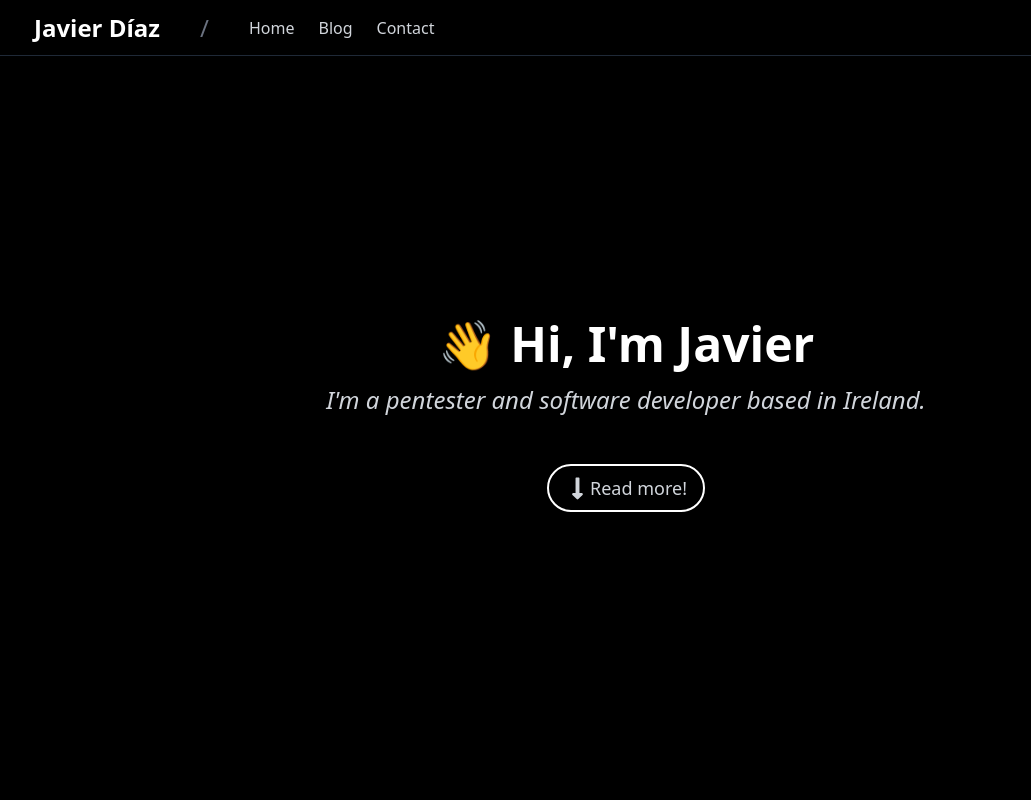
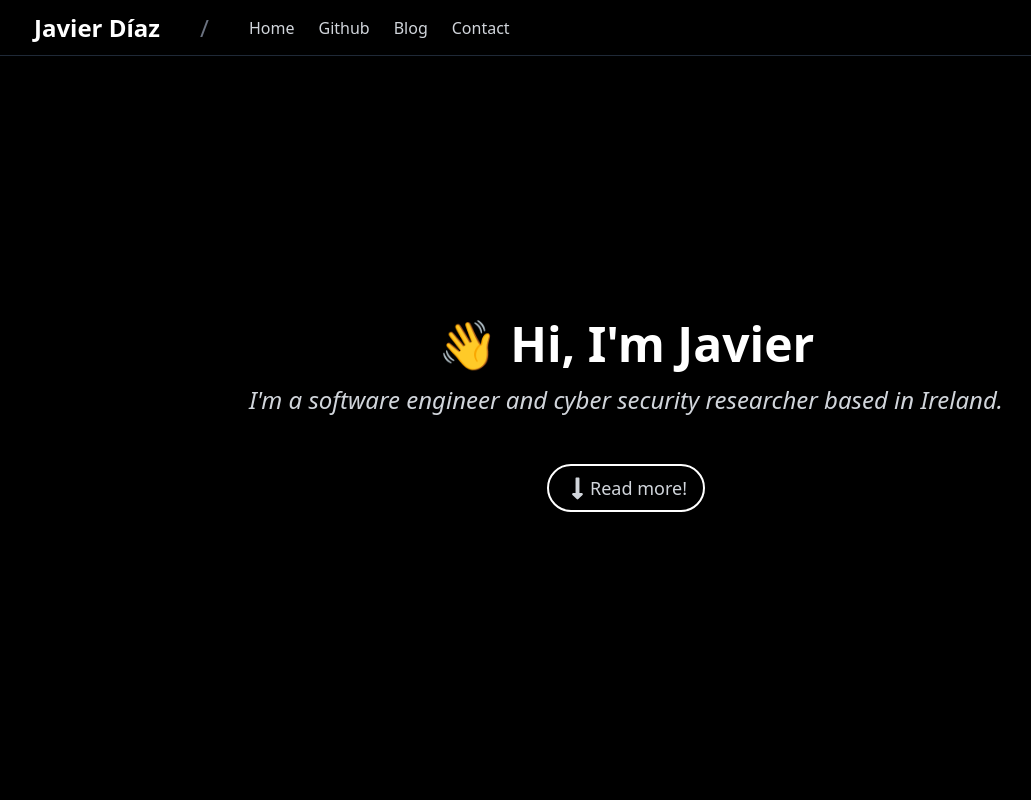
Before and after one commit to CaraTortu/javier.ie, an Astro site in the folder astro_site/: page / in a window 1280 px wide. Shown: the top 800 px of the page, without its empty margins (14-1045 px from the left). Built offline with nearby package versions, Linux system fonts and the light colour scheme; Astro itself is replaced by a stand-in of ours.

Commit message:
feat: Add github link

```diff
--- a/astro_site/src/components/Nav.astro
+++ b/astro_site/src/components/Nav.astro
@@ -12,6 +12,7 @@ import Link from "./Link.astro";
             class="flex flex-grow md:flex-grow-0 gap-6 text-md justify-center items-center md:justify-start"
         >
             <Link to="/">Home</Link>
+            <Link to="https://github.com/CaraTortu">Github</Link>
             <Link to="https://blog.javier.ie/">Blog</Link>
             <Link to="/contact">Contact</Link>
         </div>
--- a/astro_site/src/pages/index.astro
+++ b/astro_site/src/pages/index.astro
@@ -8,7 +8,7 @@ import Layout from "../layouts/Layout.astro";
     >
         <h1 class="text-3xl md:text-5xl font-bold">👋 Hi, I'm Javier</h1>
         <p class="text-2xl text-gray-300 italic text-center">
-            I'm a pentester and software developer based in Ireland.
+            I'm a software engineer and cyber security researcher based in Ireland.
         </p>
         <div
             class="translate-y-8 hover:cursor-pointer hover:shadow-xl duration-300"
```
